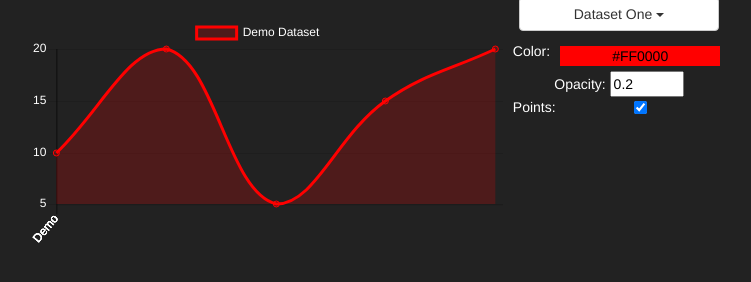
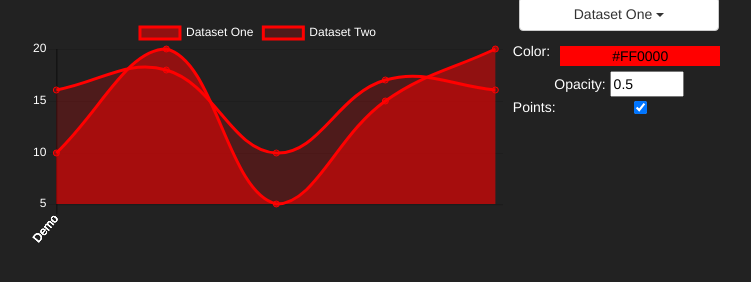
Before and after one commit to Dobflem/ChartJS-Color-Chooser, a plain HTML site: page index.html in a window 1280 px wide. Shown: the part 136-418 px from the top of the page, without its empty margins (256-1007 px from the left). Drawn offline with Linux system fonts and the light colour scheme.

Commit message:
Add second dataset

```diff
--- a/index.html
+++ b/index.html
@@ -27,9 +27,8 @@
                             <button class="btn btn-default dropdown-toggle" type="button" data-toggle="dropdown"><span id="line-btn">Dataset One</span>
                             <span class="caret"></span></button>
                             <ul class="dropdown-menu">
-                                <li><a class="line-item" href="#">Dataset One</a></li>
-                                <li><a class="line-item" href="#">Dataset Two</a></li>
-                                <li><a class="line-item" href="#">Dataset Three</a></li>
+                                <li><a class="line-item" href="#" data-idx="0">Dataset One</a></li>
+                                <li><a class="line-item" href="#" data-idx="1">Dataset Two</a></li>
                             </ul>
                         </div>
                         <!--<div>
--- a/src/javascripts/chooser.js
+++ b/src/javascripts/chooser.js
@@ -1,7 +1,12 @@
 $(document).ready(function() {
     Chart.defaults.global.defaultFontColor = "#FFF";
     var Options = {
-        line: {
+        currentDataset: 0,
+        global: {
+            points: true
+        },
+        line: [
+            {
                 hexColor: "#FF0000",
                 rgbColor: {
                     r: 255,
@@ -9,16 +14,33 @@ $(document).ready(function() {
                     b: 0,
                     a: 1
                 },
-            opacity: "0.2",
+                opacity: "0.5",
                 previousRGB: {
                     r: 255,
                     g: 0,
                     b: 0,
                     a: 1
                 },
-            previousHex: "#FF0000",
-            points: true
+                previousHex: "#FF0000"
+            },
+            {
+                hexColor: "#FF0000",
+                rgbColor: {
+                    r: 255,
+                    g: 0,
+                    b: 0,
+                    a: 1
+                },
+                opacity: "0.5",
+                previousRGB: {
+                    r: 255,
+                    g: 0,
+                    b: 0,
+                    a: 1
+                },
+                previousHex: "#FF0000"
             }
+        ]
     };
 
     var ctx = $("#lineChart");
@@ -26,16 +48,22 @@ $(document).ready(function() {
     var borderColor = "rgba(255, 0, 0, 1)";
     var lineColorChooser = document.getElementById("line-color-chooser");
     var lineColor = document.getElementById("lineColor");
-    lineColor.style.backgroundColor = Options.line.hexColor;
+    lineColor.style.backgroundColor = Options.line[Options.currentDataset].hexColor;
 
     var data = {
         labels: ["Demo", "Demo", "Demo", "Demo", "Demo"],
         datasets: [
             {
-                label: "Demo Dataset",
+                label: "Dataset One",
                 backgroundColor: bgColor,
                 borderColor: borderColor,
                 data: [10, 20, 5, 15, 20]
+            },
+            {
+                label: "Dataset Two",
+                backgroundColor: bgColor,
+                borderColor: borderColor,
+                data: [16, 18, 10, 17, 16]
             }
         ]
     };
@@ -45,15 +73,16 @@ $(document).ready(function() {
         data: data
     });
 
-    $("#line-opacity").val(Options.line.opacity);
+    $("#line-opacity").val(Options.line[Options.currentDataset].opacity);
 
     function getTextColor() {
-        var or = Options.line.rgbColor.r | Options.line.rgbColor.g | Options.line.rgbColor.b;
-        var and = Options.line.rgbColor.r & Options.line.rgbColor.g & Options.line.rgbColor.b;
+        var rgb = Options.line[Options.currentDataset].rgbColor;
+        var or = rgb.r | rgb.g | rgb.b;
+        var and = rgb.r & rgb.g & rgb.b;
 
         if (or === 255) {
             return "#000";
-        } else if (and === Options.line.rgbColor.r) {
+        } else if (and === rgb.r) {
             return (and > 127) ? "#000" : "#FFF";
         } return "#FFF";
     }
@@ -66,20 +95,37 @@ $(document).ready(function() {
         }
     }
 
+    function updatePreferences() {
+        var line = Options.line[Options.currentDataset];
+        var color = line.hexColor;
+        var opacity = line.opacity;
+        var points = Options.global.points;
+
+        lineColor.innerHTML = color;
+        lineColor.style.backgroundColor = color;
+        $("#line-opacity").val(opacity);
+        $(".spectrum").spectrum("set", color);
+    }
+
     function updateLineChart() {
-        var color = Options.line.rgbColor;
+        var line = Options.line[Options.currentDataset];
+        var color = line.rgbColor;
         var c = "rgba("+color.r+","+color.g+","+color.b+",";
-        var fill = c + Options.line.opacity + ")"; // Make it lighter color
-        var stroke = c + "1)"; // Make it normal color
+        var fill = c + line.opacity + ")";
+        var stroke = c + "1)";
         var el = lineChart.config.options.elements;
-        lineColor.innerHTML = Options.line.hexColor;
-        lineColor.style.backgroundColor = Options.line.hexColor;
+
+        /* Set the options */
+        lineColor.innerHTML = Options.line[Options.currentDataset].hexColor;
+        lineColor.style.backgroundColor = line.hexColor;
         lineColor.style.color = getTextColor();
-        lineChart.data.datasets[0].backgroundColor = fill;
-        lineChart.data.datasets[0].borderColor = stroke;
+        lineChart.data.datasets[Options.currentDataset].backgroundColor = fill;
+        lineChart.data.datasets[Options.currentDataset].borderColor = stroke;
         lineChart.config.options.elements.backgroundColor = "rgba(0,0,0,0)";
         lineChart.config.options.elements.borderColor = "rgba(0,0,0,0)";
-        if(Options.line.points) {
+
+        /* Turn points on lines on/off */
+        if(Options.global.points) {
             el.point.borderWidth = 1;
             el.point.hoverBorderWidth = 2;
             el.point.hoverRadius = 4;
@@ -90,6 +136,8 @@ $(document).ready(function() {
             el.point.hoverRadius = 0;
             el.point.radius = 0;
         }
+
+        /* The magic method call */
         lineChart.update();
     }
 
@@ -103,15 +151,19 @@ $(document).ready(function() {
         color: '#F00',
         flat: true,
         move: function(color) {
-            Options.line.rgbColor = color.toRgb();
-            Options.line.hexColor = "#" + color.toHex().toUpperCase();
+            var line = Options.line[Options.currentDataset];
+            line.rgbColor = color.toRgb();
+            line.hexColor = "#" + color.toHex().toUpperCase();
             updateLineChart();
         }
     });
 
     $("#line-opacity").bind('keyup mouseup', function () {
-        Options.line.opacity = $(this).val();
+        if($(this).val()) {
+            var line = Options.line[Options.currentDataset];
+            line.opacity = $(this).val();
             updateLineChart();
+        }
     });
 
     $(".line-item").on('click', function() {
@@ -123,21 +175,30 @@ $(document).ready(function() {
     });
 
     $("#linePoints").change(function() {
-        Options.line.points = $(this).is(":checked");
+        Options.global.points = $(this).is(":checked");
         updateLineChart();
     });
 
     $("#btn-line-color-save").on('click', function() {
-        Options.line.previousRGB = Options.line.rgbColor;
-        Options.line.previousHex = Options.line.hexColor;
+        var line = Options.line[Options.currentDataset];
+        line.previousRGB = line.rgbColor;
+        line.previousHex = line.hexColor;
         $("#line-color-chooser").hide();
     });
 
     $("#btn-line-color-cancel").on('click', function() {
-        Options.line.rgbColor = Options.line.previousRGB;
-        Options.line.hexColor = Options.line.previousHex;
+        var line = Options.line[Options.currentDataset];
+        line.rgbColor = line.previousRGB;
+        line.hexColor = line.previousHex;
         updateLineChart();
         $("#line-color-chooser").hide();
+    });
+
+    $("[data-idx]").each(function() {
+        $(this).on('click', function() {
+            Options.currentDataset = parseInt($(this).data("idx"));
+            updatePreferences();
+        });
     });
 
     $(window).resize(function() {
```
Lines whose indentation alone changed are shown as unchanged.
